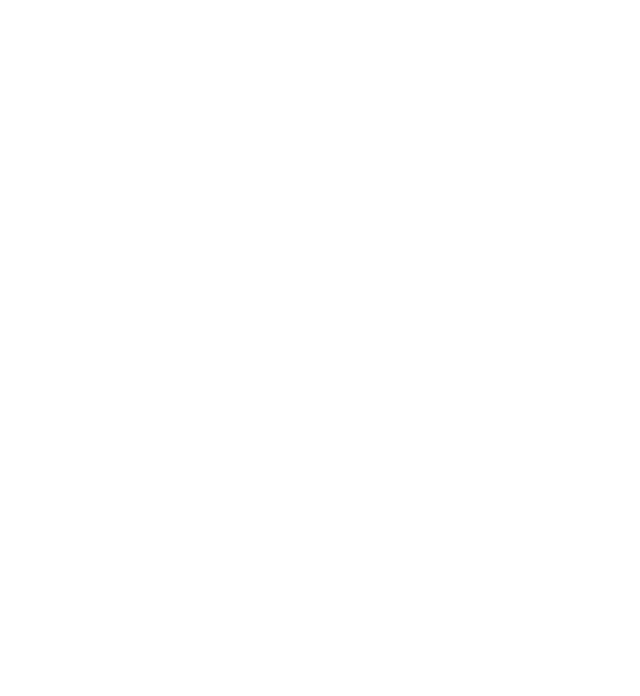
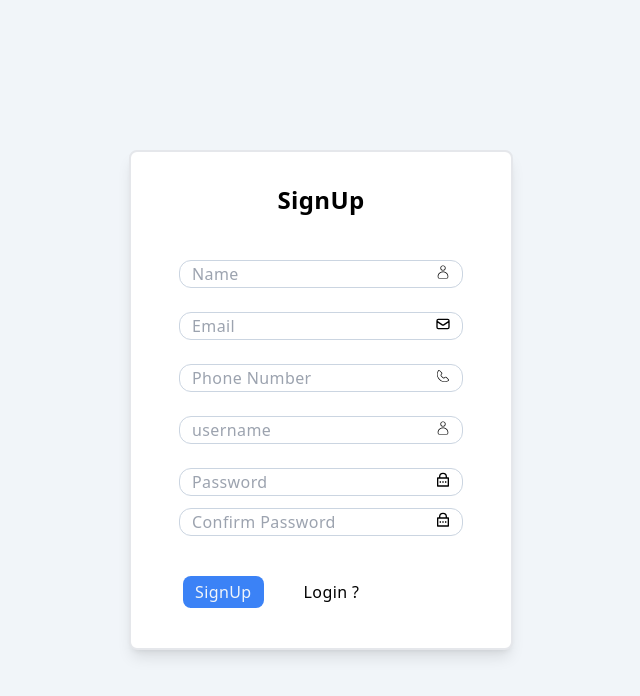
Before and after one commit to shawakash/GPT-Prompt, a Next.js app: page /signup in a window 1280 px wide. Shown: the top 696 px of the page, without its empty margins (319-959 px from the left). Built offline with nearby package versions, Linux system fonts and the light colour scheme.

Commit message:
Adding SignUp FrontEnd

```diff
--- a/package.json
+++ b/package.json
@@ -23,6 +23,7 @@
     "react": "18.2.0",
     "react-dom": "18.2.0",
     "react-hot-toast": "^2.4.1",
+    "react-icons": "^4.8.0",
     "tailwindcss": "3.3.2"
   }
 }
--- a/src/pages/login.js
+++ b/src/pages/login.js
@@ -5,6 +5,7 @@
 import Link from 'next/link';
 import toast, { Toaster } from 'react-hot-toast';
 import { useRouter } from 'next/router';
+import styles from '@/utils/styles';
 
 const Login = () => {
 
@@ -40,7 +41,7 @@
             <Head>
                 <title>Login  |  GPT-Prompt</title>
             </Head>
-            <div className={`flex justify-center items-center h-screen`}>
+            <div className={`flex items-center justify-center h-screen bg-slate-100`}>
                 <div className="flex ">
                     <Form
                         name="normal_login"
@@ -48,10 +49,10 @@
                             remember: true,
                         }}
                         onFinish={onFinish}
-                        className={`login-form flex gap-y-3 flex-col border-2 p-4 rounded-lg shadow-lg hover:shadow-2xl tracking-wide transition-all sm:w-72 sm:h-80 md:p-8 md:w-96 md:h-full md:gap-y-5 lg:gap-y-8 `}
+                        className={`login-form flex gap-y-3 flex-col border-2 bg-white p-4 rounded-lg shadow-lg hover:shadow-2xl tracking-wide transition-all sm:w-72 sm:h-80 md:p-8 md:w-96 md:h-full md:gap-y-5 lg:gap-y-8 `}
 
                     >
-                        <div className="head text-xl font-semibold text-center mb-3 ">Login</div>
+                        <div className={`head text-xl font-semibold text-center mb-3`}>Login</div>
                         <Form.Item
                             name="username"
                             rules={[
--- a/src/pages/signup.js
+++ b/src/pages/signup.js
@@ -1,95 +1,60 @@
-import {
-    AutoComplete,
-    Button,
-    Cascader,
-    Checkbox,
-    Col,
-    Form,
-    Input,
-    InputNumber,
-    Row,
-    Select,
-} from 'antd';
-import { useState } from 'react';
-const { Option } = Select;
-const residences = [
-    {
-        value: 'zhejiang',
-        label: 'Zhejiang',
-        children: [
-            {
-                value: 'hangzhou',
-                label: 'Hangzhou',
-                children: [
-                    {
-                        value: 'xihu',
-                        label: 'West Lake',
-                    },
-                ],
-            },
-        ],
-    },
-    {
-        value: 'jiangsu',
-        label: 'Jiangsu',
-        children: [
-            {
-                value: 'nanjing',
-                label: 'Nanjing',
-                children: [
-                    {
-                        value: 'zhonghuamen',
-                        label: 'Zhong Hua Men',
-                    },
-                ],
-            },
-        ],
-    },
-];
-const formItemLayout = {
-    labelCol: {
-        xs: {
-            span: 24,
-        },
-        sm: {
-            span: 8,
-        },
-    },
-    wrapperCol: {
-        xs: {
-            span: 24,
-        },
-        sm: {
-            span: 16,
-        },
-    },
-};
-const tailFormItemLayout = {
-    wrapperCol: {
-        xs: {
-            span: 24,
-            offset: 0,
-        },
-        sm: {
-            span: 16,
-            offset: 8,
-        },
-    },
-};
+import styles from '@/utils/styles'
+import Link from 'next/link'
+import React from 'react'
+import { CiPhone, CiUser } from 'react-icons/ci'
+import { HiDevicePhoneMobile, HiOutlineMail  } from 'react-icons/hi'
+import { RiLockPasswordLine  } from 'react-icons/ri'
+
+
 const SignUp = () => {
-    const [form] = Form.useForm();
-    const handleSubmit = (values) => {
-        console.log('Received values of form: ', values);
-    };
-
     return (
         <>
-            <div className="flex items-center justify-center">
-                <div className="w-full items-center justify-center">
-                    <form onSubmit={handleSubmit} className=""></form>
+            <section className={`flex items-center justify-center h-screen bg-slate-100`}>
+                <div className="form ">
+                    <form
+                        className={`login-form flex gap-y-3 flex-col border-2 bg-white p-4 rounded-lg shadow-lg hover:shadow-2xl tracking-wide transition-all  sm:w-72 sm:h-[400px] md:p-8 md:w-96 md:h-full  md:gap-y-5 lg:gap-y-8 `}
+                    >
+                        <div className={`head text-lg sm:text-xl md:text-2xl  font-semibold text-center mb-3`}>SignUp</div>
+                        <div className="flex flex-col sm:w-64 md:w-full w-52 gap-y-4 sm:px-4 sm:gap-y-6 h-fit px-2">
+                            <div className="name flex relative flex-col">
+                                <CiUser className='absolute top-1 right-3'/>
+                                <input type="text" name='name' placeholder='Name' className={`md:text-base border-[1px] border-slate-300 rounded-xl outline-none hover:border-blue-500 focus:border-blue-600 px-3 text-sm tracking-wide py-[1px] w-full transition-all`} spellCheck='false'/>
+                            </div>
+                            <div className="email flex relative flex-col">
+                                <HiOutlineMail className='absolute top-1 right-3'/>
+                                <input type="email" placeholder='Email' className={`md:text-base border-[1px] border-slate-300 rounded-xl outline-none hover:border-blue-500 focus:border-blue-600 px-3 text-sm tracking-wide py-[1px] w-full transition-all`} spellCheck='false'/>
+                            </div>
+                            <div className="phone flex relative flex-col">
+                                <CiPhone className='absolute top-1 right-3'/>
+                                <input type="number" placeholder='Phone Number' className={`md:text-base border-[1px] border-slate-300 rounded-xl outline-none hover:border-blue-500 focus:border-blue-600 px-3 text-sm tracking-wide py-[1px] w-full transition-all`} spellCheck='false'/>
+                            </div>
+                            <div className="username flex relative flex-col">
+                            <CiUser className='absolute top-1 right-3'/>
+                                <input type="text" placeholder='username' className={`md:text-base border-[1px] border-slate-300 rounded-xl outline-none hover:border-blue-500 focus:border-blue-600 px-3 text-sm tracking-wide py-[1px] w-full transition-all`} spellCheck='false'/>
+                            </div>
+                            <div className="pass flex relative flex-col gap-y-3">
+                                <div className="password">
+                                    <RiLockPasswordLine className='absolute top-1 right-3'/>
+                                    <input type="password" placeholder='Password' className={`md:text-base border-[1px] border-slate-300 rounded-xl outline-none hover:border-blue-500 focus:border-blue-600 px-3 text-sm tracking-wide py-[1px] w-full transition-all`} spellCheck='false'/>
+                                </div>
+                                <div className="confirmpassword flex relative flex-col">
+                                    <RiLockPasswordLine className='absolute top-1 right-3'/>
+                                    <input type="password" placeholder='Confirm Password' className={`md:text-base border-[1px] border-slate-300 rounded-xl outline-none hover:border-blue-500 focus:border-blue-600 px-3 text-sm tracking-wide py-[1px] w-full transition-all`} spellCheck='false'/>
+                                </div>
+                            </div>
+
+
+                        </div>
+                        <div className="submit flex gap-x-8 px-3 items-center my-2">
+                            <button type="submit" className="login-form-button px-3 py-1 mx-2 rounded-lg text-sm sm:text-base text-slate-100 font-medium bg-blue-500 hover:bg-white hover:text-blue-500 hover:border-1 hover:border-blue-500  border-1 border-transparent transition-all">SignUp</button>
+                            <Link href="/login">Login ?</Link>
+                        </div>
+                    </form>
                 </div>
-            </div>
+            </section>
+
         </>
-    );
-};
-export default SignUp;
+    )
+}
+
+export default SignUp
--- /dev/null
+++ b/src/utils/styles.js
@@ -0,0 +1,8 @@
+const styles = {
+    container: `flex items-center justify-center h-screen bg-slate-100`,
+    form: `login-form flex gap-y-3 flex-col border-2 bg-white p-4 rounded-lg shadow-lg hover:shadow-2xl tracking-wide transition-all sm:w-72 sm:h-80 md:p-8 md:w-96 md:h-full md:gap-y-5 lg:gap-y-8 `,
+    input: `border-[1px] border-slate-300 rounded-xl outline-none hover:border-blue-500 focus:border-blue-600 px-3 text-sm tracking-wide py-[1px] w-full`,
+    head: `head text-xl font-semibold text-center mb-3`,
+}
+
+export default styles;
```
Also changed, not shown: 1 other file (tests, documents, lock files or other folders).
